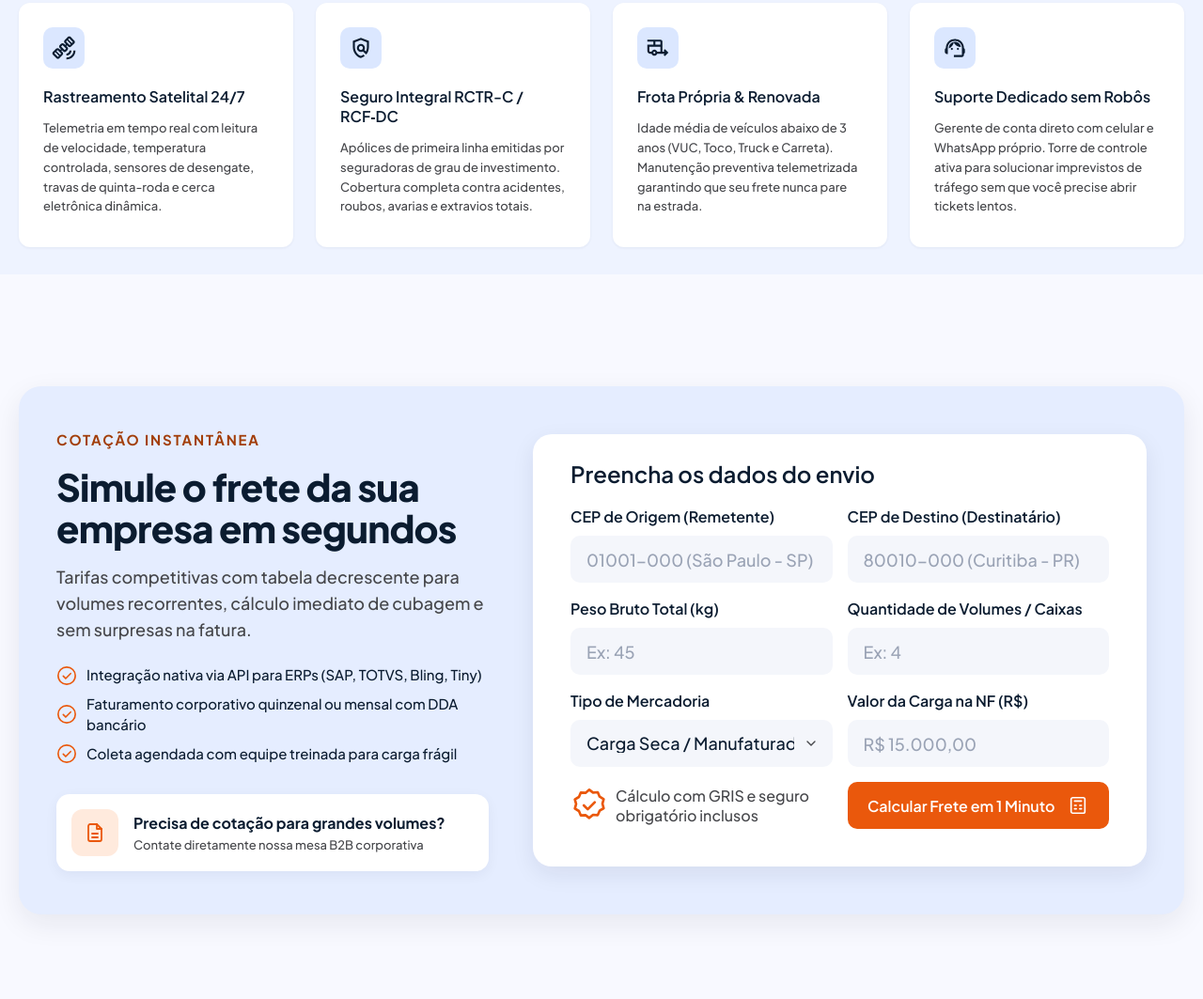
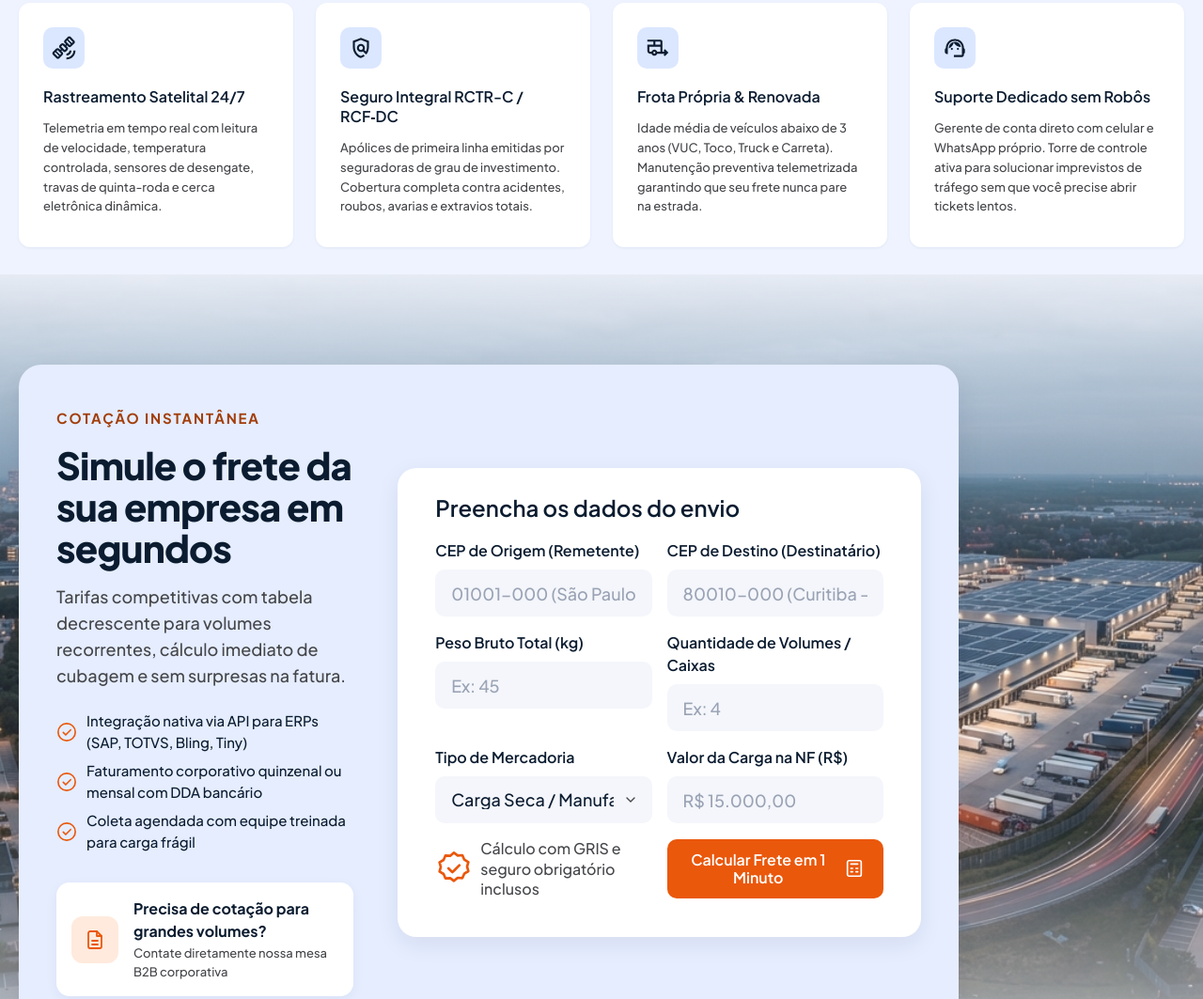
Before and after one commit to leonardomodel/Veloz-Log, a plain HTML site: page index.html in a window 1280 px wide. Shown: the part 1309-2372 px from the top of the page at 94% size. Drawn offline with Linux system fonts and the light colour scheme.

Commit message:
alteracao:fundo-secao-cotacao

```diff
--- a/css/style.css
+++ b/css/style.css
@@ -70,14 +70,31 @@ select:focus-visible {
 }
 
 /* ---------- COTAÇÃO: ocupa uma tela inteira, card centralizado ---------- */
-
-.cotacao {
-  display: flex;
-  flex-direction: column;
-  justify-content: center;
-  min-height: 100vh;
-  min-height: 100dvh;
-  padding: clamp(24px, 6vh, 96px) 32px;
+#cotacao {
+  padding: 96px var(--lateral);
+  background:
+    linear-gradient(
+      180deg,
+      rgba(248, 249, 255, 0.9) 0%,
+      rgba(248, 249, 255, 0.1) 35%,
+      rgba(248, 249, 255, 0.1) 65%,
+      rgba(248, 249, 255, 0.95) 100%
+    ),
+    url("/img/galpao.jpg") center / cover no-repeat;
+}
+
+.cotacao-container {
+  display: grid;
+  grid-template-columns: minmax(0, 1fr) minmax(0, min(653px, 58%));
+  gap: 23px;
+  align-items: center;
+  width: 100%;
+  max-width: 1000px; /* card à esquerda, foto aparece à direita */
+  background: rgba(232, 237, 255, 0.85);
+  backdrop-filter: blur(6px);
+  border-radius: 24px;
+  box-shadow: var(--sombra);
+  padding-right: 40px;
 }
 
 .topo {
--- a/index.html
+++ b/index.html
@@ -403,6 +403,34 @@
           </div>
         </figcaption>
       </figure>
+
+      <figure class="depoimento-card">
+        <div class="depoimento-estrelas" role="img" aria-label="5 de 5 estrelas">★★★★★</div>
+        <blockquote class="depoimento-texto">
+          "Reduzimos nosso índice de extravio e atraso a zero nos envios de São Paulo para o Sul do país. A visibilidade do rastreio em tempo real transmite total tranquilidade aos nossos compradores corporativos."
+        </blockquote>
+        <figcaption class="depoimento-autor">
+          <span class="depoimento-avatar" aria-hidden="true">RA</span>
+          <div>
+            <strong>Rodrigo Alcantara</strong>
+            <small>Diretor de Logística, OmniVarejo Brasil</small>
+          </div>
+        </figcaption>
+      </figure>
+
+      <figure class="depoimento-card">
+        <div class="depoimento-estrelas" role="img" aria-label="5 de 5 estrelas">★★★★★</div>
+        <blockquote class="depoimento-texto">
+          "O suporte dedicado no WhatsApp nos atende em segundos sempre que precisamos de uma saída urgente de carga lotação. Uma parceria sólida e sem a burocracia desnecessária das transportadoras antigas."
+        </blockquote>
+        <figcaption class="depoimento-autor">
+          <span class="depoimento-avatar" aria-hidden="true">CF</span>
+          <div>
+            <strong>Camila Ferreira</strong>
+            <small>Gerente de Operações, EletroForte Indústria</small>
+          </div>
+        </figcaption>
+      </figure>
     </div>
   </section>
 
```
Also changed, not shown: img/galpao.jpg (added).
